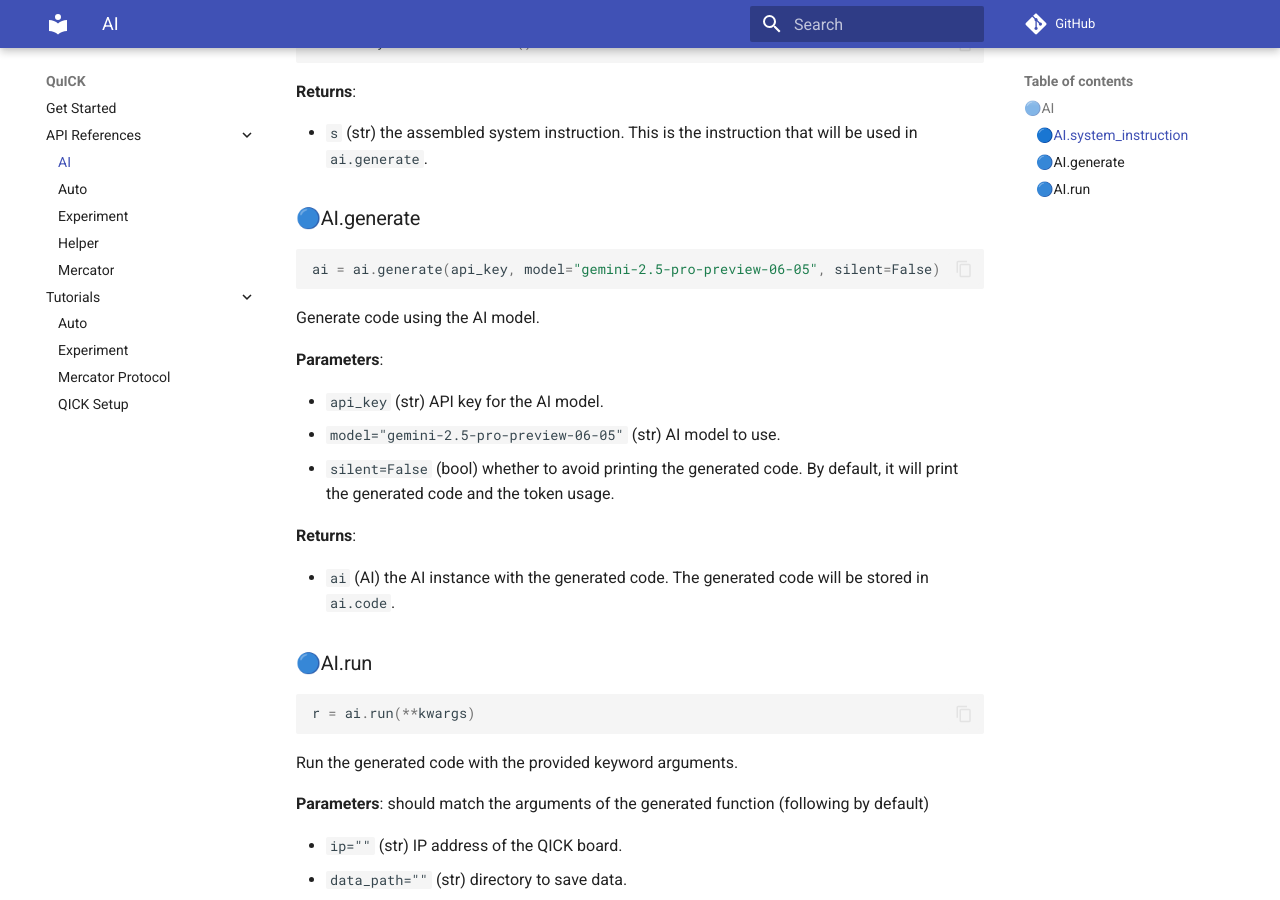
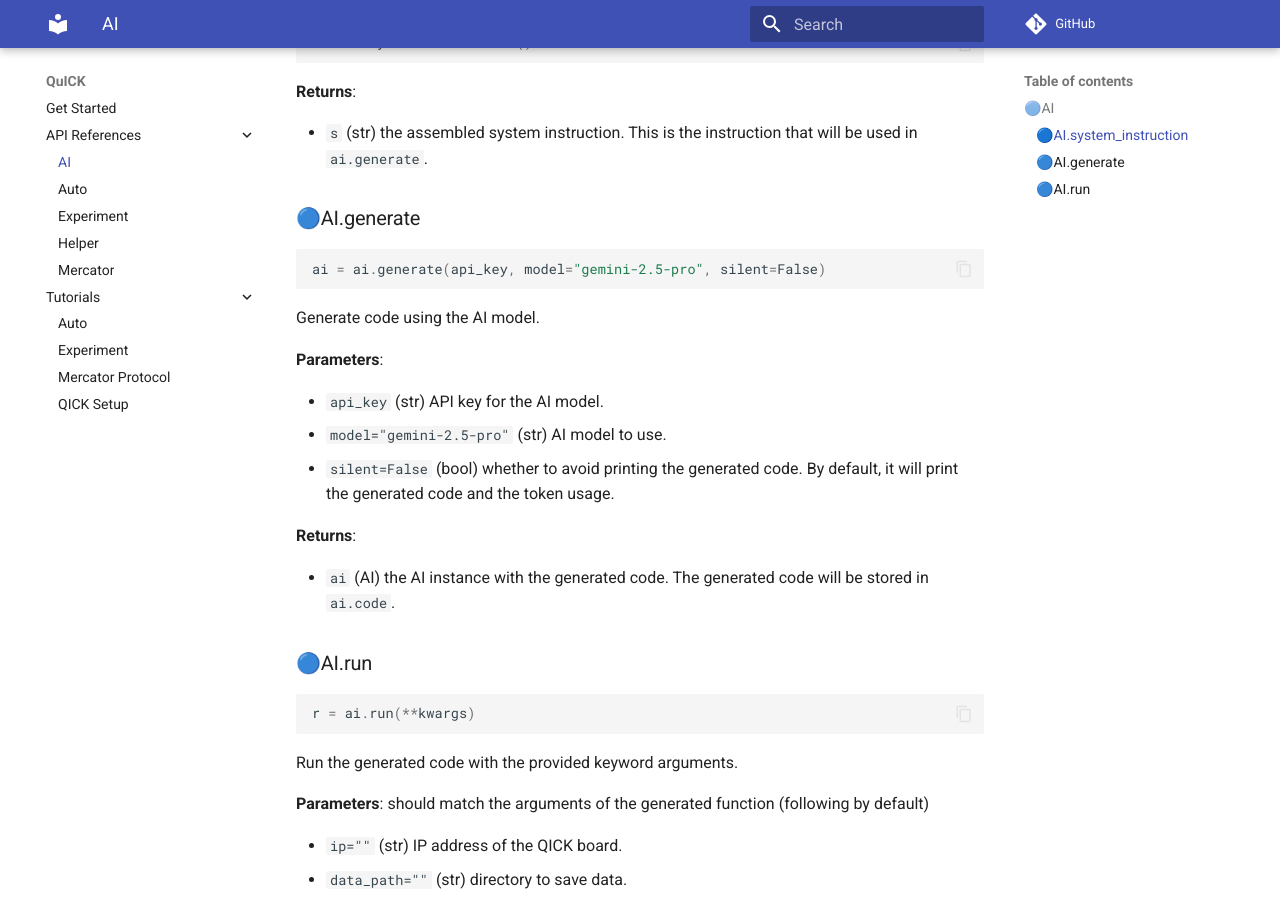
Before and after one commit to clelandlab/quick, an MkDocs documentation site: the page built from docs/API References/ai.md, in a window 1280 px wide and 900 px high, scrolled down 718 px. Built offline with MkDocs 1.6.1 and Material for MkDocs 9.7.7, drawn with Linux system fonts in a browser that asks for light colours; comment, search, counter and statistics services are not loaded.

Commit message:
Update AI model

````diff
--- a/docs/API References/ai.md
+++ b/docs/API References/ai.md
@@ -33,7 +33,7 @@ s = ai.system_instruction()
 ### 🔵AI.generate
 
 ```python
-ai = ai.generate(api_key, model="gemini-2.5-pro-preview-06-05", silent=False)
+ai = ai.generate(api_key, model="gemini-2.5-pro", silent=False)
 ```
 
 Generate code using the AI model.
@@ -41,7 +41,7 @@ Generate code using the AI model.
 **Parameters**:
 
 - `api_key` (str) API key for the AI model.
-- `model="gemini-2.5-pro-preview-06-05"` (str) AI model to use.
+- `model="gemini-2.5-pro"` (str) AI model to use.
 - `silent=False` (bool) whether to avoid printing the generated code. By default, it will print the generated code and the token usage.
 
 **Returns**:
````
Also changed, not shown: 1 other file.
